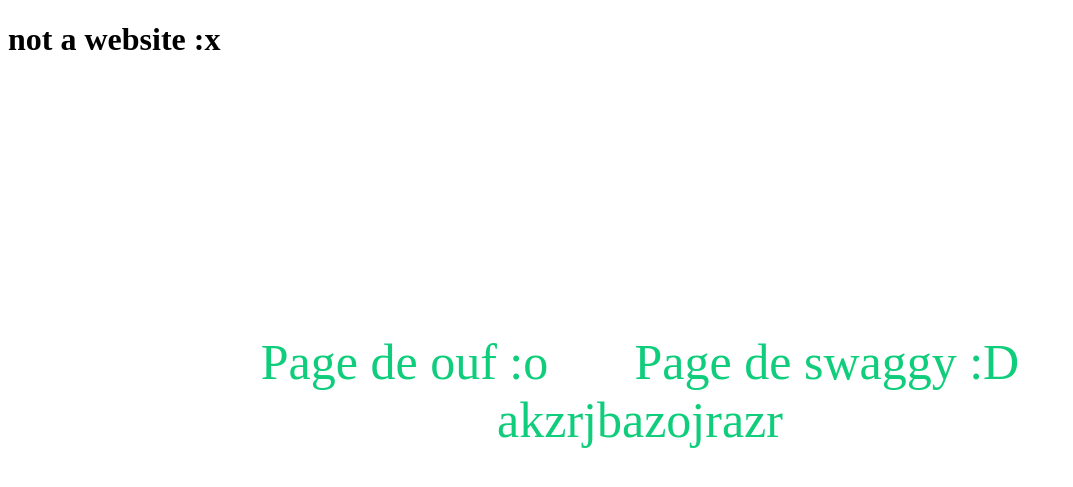
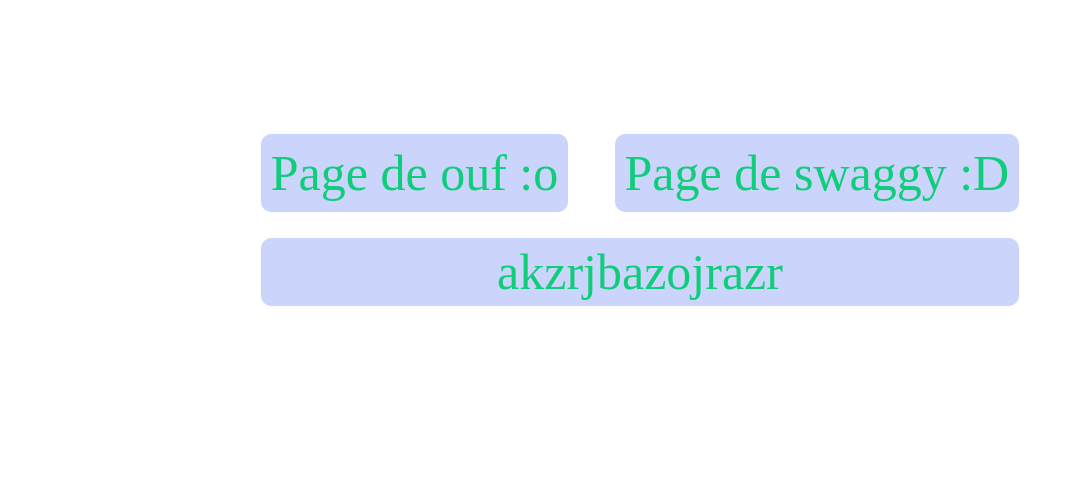
Before and after one commit to GuillaumeCa/not-a-website, a PHP site: page / in a window 1280 px wide. Shown: the top 487 px of the page, without its empty margins (0-1073 px from the left). Run offline with PHP 8.4, Linux system fonts and the light colour scheme.

Commit message:
rajout de couleurs moches :D

```diff
--- a/TRUCDEOUF.css
+++ b/TRUCDEOUF.css
@@ -4,6 +4,9 @@
   color:rgb(16, 205, 124);
   text-decoration: none;
   transition: all 1s ease;
+  padding:10px;
+  background-color:rgb(203, 212, 251);
+  border-radius:10px;
 }
 
 .content a:hover{
@@ -20,6 +23,9 @@
   color:rgb(16, 205, 124);
   text-decoration: none;
   transition: all 10s ease;
+  padding:5px;
+  background-color:rgb(203, 212, 251);
+  border-radius:10px;
 }
 
 .content p:hover{
@@ -32,5 +38,5 @@
 
 .content{
   margin: 0 20%;
-  padding-top:20%;
+  padding-top:10%;
 }
--- a/index.php
+++ b/index.php
@@ -11,11 +11,10 @@
     <header>
 
     </header>
-    <h1>not a website :x</h1>
 
     <div class="content">
       <a href="arnaud" style="float:left;">Page de ouf :o</a>
-      <a href="guillaume" style="float:right;"> Page de swaggy :D</a>
+      <a href="guillaume" style="float:right;"> Page de swaggy :D</a></br></br></br>
       <p> akzrjbazojrazr</p>
 
     </div>
```
